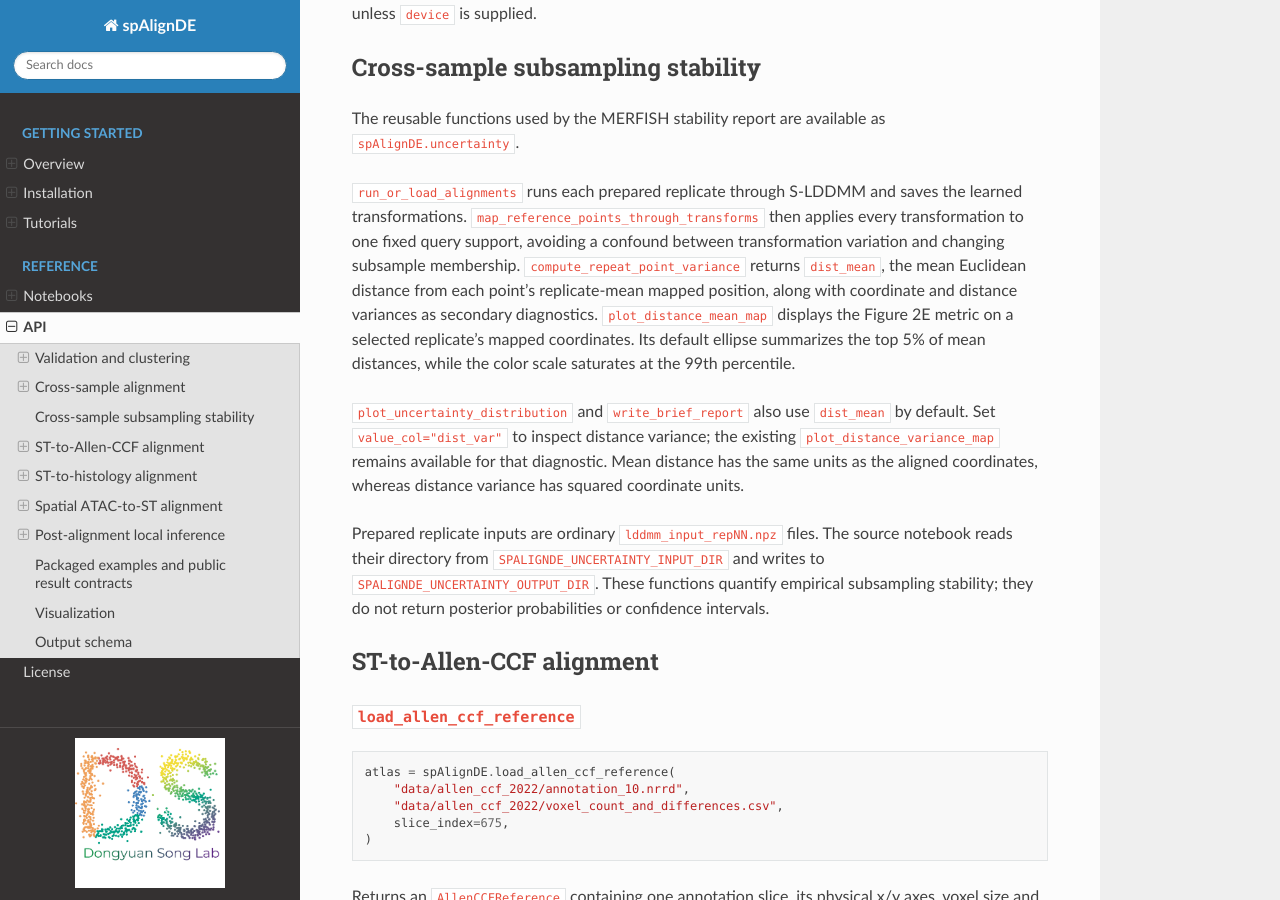
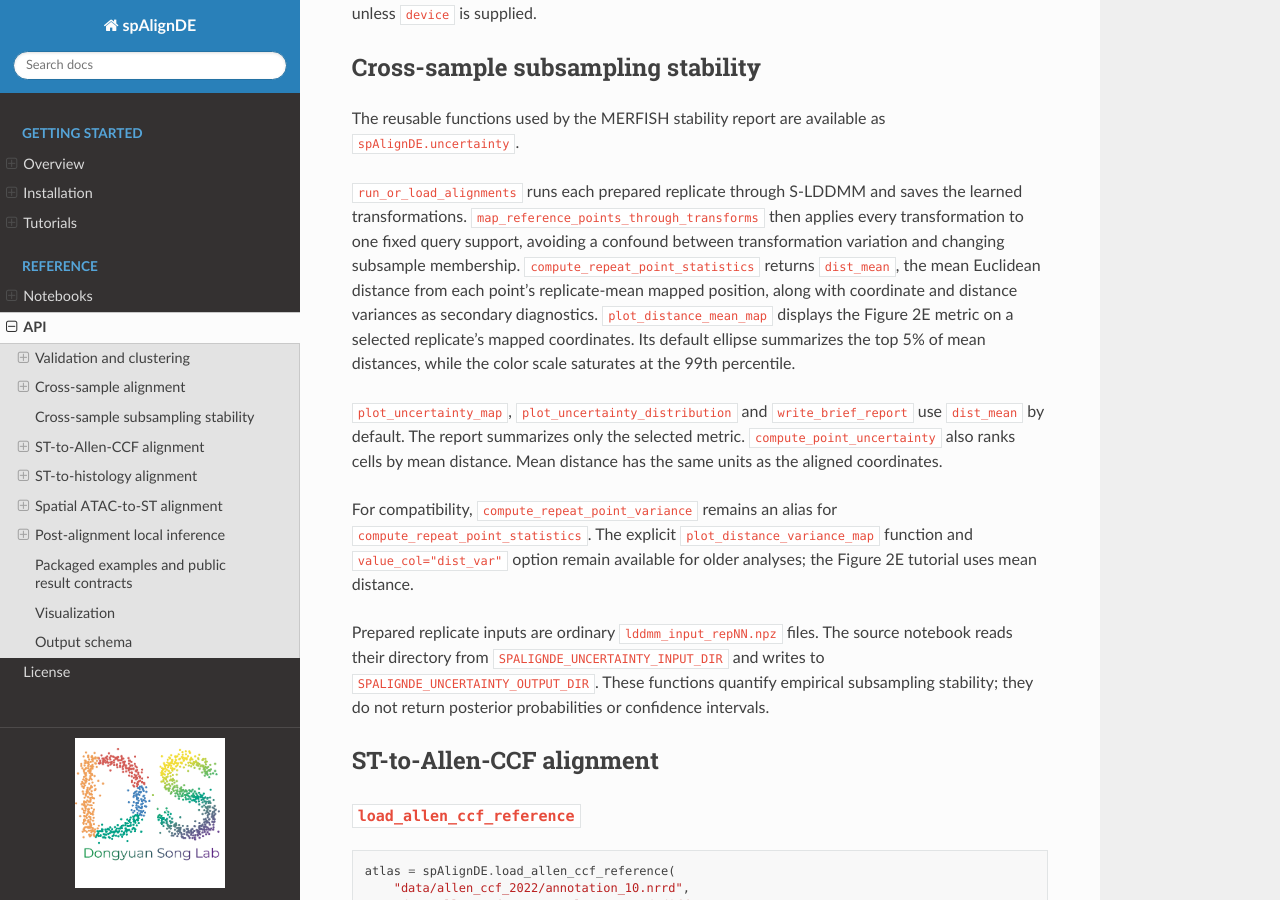
Before and after one commit to dsong-lab/spAlignDE, a Sphinx documentation site: the page built from docs/source/api.rst, in a window 1280 px wide and 900 px high, scrolled down 6501 px. Built offline with Sphinx 7.4.7 and the Read the Docs theme 3.1.0, drawn with Linux system fonts in a browser that asks for light colours; pages that are not in the unit, such as notebooks, are missing from menus.

Commit message:
Simplify stability tutorial and default to mean distance

```diff
--- a/docs/source/api.rst
+++ b/docs/source/api.rst
@@ -371,18 +371,22 @@ The reusable functions used by the MERFISH stability report are available as
 saves the learned transformations. ``map_reference_points_through_transforms``
 then applies every transformation to one fixed query support, avoiding a
 confound between transformation variation and changing subsample membership.
-``compute_repeat_point_variance`` returns ``dist_mean``, the mean Euclidean
+``compute_repeat_point_statistics`` returns ``dist_mean``, the mean Euclidean
 distance from each point's replicate-mean mapped position, along with
 coordinate and distance variances as secondary diagnostics.
 ``plot_distance_mean_map`` displays the Figure 2E metric on a selected
 replicate's mapped coordinates. Its default ellipse summarizes the top 5% of
 mean distances, while the color scale saturates at the 99th percentile.
 
-``plot_uncertainty_distribution`` and ``write_brief_report`` also use
-``dist_mean`` by default. Set ``value_col="dist_var"`` to inspect distance
-variance; the existing ``plot_distance_variance_map`` remains available for
-that diagnostic. Mean distance has the same units as the aligned coordinates,
-whereas distance variance has squared coordinate units.
+``plot_uncertainty_map``, ``plot_uncertainty_distribution`` and
+``write_brief_report`` use ``dist_mean`` by default. The report summarizes only
+the selected metric. ``compute_point_uncertainty`` also ranks cells by mean
+distance. Mean distance has the same units as the aligned coordinates.
+
+For compatibility, ``compute_repeat_point_variance`` remains an alias for
+``compute_repeat_point_statistics``. The explicit
+``plot_distance_variance_map`` function and ``value_col="dist_var"`` option
+remain available for older analyses; the Figure 2E tutorial uses mean distance.
 
 Prepared replicate inputs are ordinary ``lddmm_input_repNN.npz`` files. The
 source notebook reads their directory from
```
Also changed, not shown: docs/source/_static/cross_sample_uncertainty_repeat_summary.json (+2 -48 lines), docs/source/source_notebooks/cross_sample_uncertainty_qualification.rst (+12 -35 lines), 5 other files.
